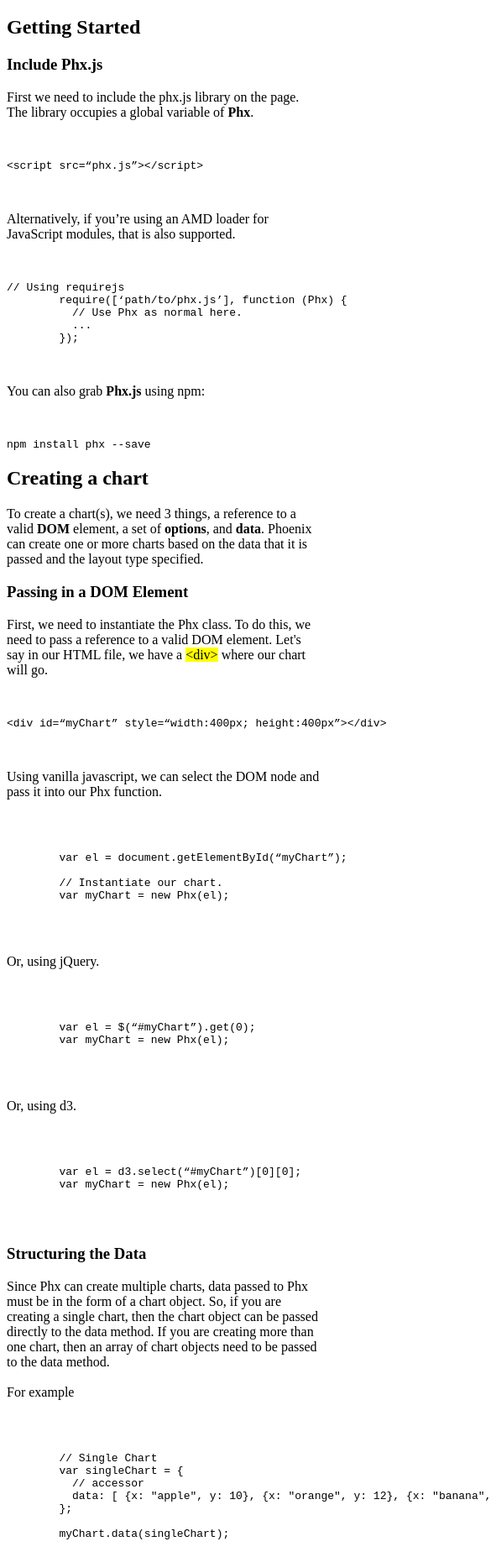
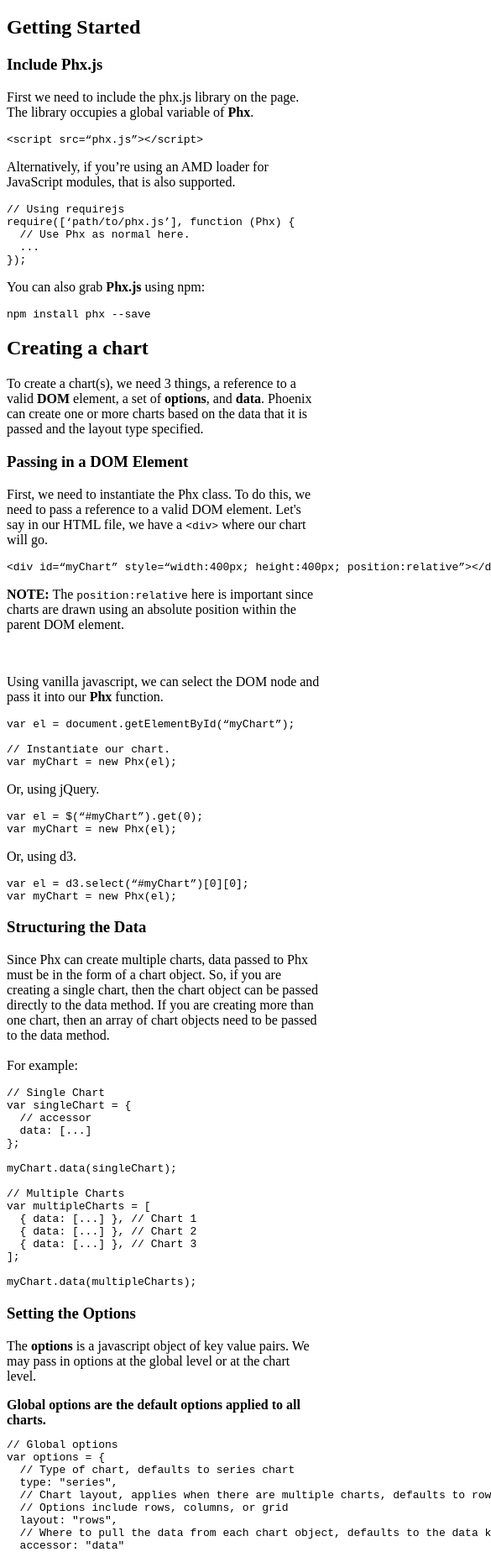
Before and after one commit to elastic/kibana-phoenix-plugin, a website: page public/index.html in a window 390 px wide. Shown: the part 91-1939 px from the top of the page at 84% size, 585 px wide, since content can reach past the window. Drawn offline with Linux system fonts and the light colour scheme.

Commit message:
fixing the layout of the code snippets

```diff
--- a/public/index.html
+++ b/public/index.html
@@ -3,24 +3,26 @@
     <div class="col-sm-3">
       <h3>Phoenix</h3>
     </div>
-    <div class="col-sm-6" ng-controller="ChartCtrl">
+    <div class="col-sm-8" ng-controller="ChartCtrl">
       <div class="content">
         <h1>Phoenix Documentation</h1>
         <h2>Getting Started</h2>
         <h3>Include Phx.js</h3>
+
         <p>
           First we need to include the phx.js library on the page. The library occupies a global variable of <strong>
           Phx</strong>.
         </p>
-        <br><pre><code>&lt;script src=“phx.js”&gt;&lt;/script&gt;</code></pre><br>
+
+        <pre>&lt;script src=“phx.js”&gt;&lt;/script&gt;</pre>
+
         <p>Alternatively, if you’re using an AMD loader for JavaScript modules, that is also supported.</p>
-        <br><pre><code data-lang="javascript">// Using requirejs
-        require([‘path/to/phx.js’], function (Phx) {
-          // Use Phx as normal here.
-          ...
-        });</code></pre><br>
+
+        <pre>// Using requirejs<br/>require([‘path/to/phx.js’], function (Phx) {<br/>  // Use Phx as normal here.<br/>  ...<br/>});</pre>
+
         <p>You can also grab <strong>Phx.js</strong> using npm:</p>
-        <br><pre><code>npm install phx --save</code></pre>
+
+        <kbd>npm install phx --save</kbd>
 
         <h2>Creating a chart</h2>
         <p>
@@ -30,83 +32,48 @@
         </p>
 
         <h3>Passing in a DOM Element</h3>
+
         <p>
           First, we need to instantiate the Phx class. To do this, we need to pass a reference to a valid DOM
-          element. Let's say in our HTML file, we have a <mark>&lt;div&gt;</mark> where our chart will go.
+          element. Let's say in our HTML file, we have a <code>&lt;div&gt;</code> where our chart will go.
         </p>
-        <br><pre><code>&lt;div id=“myChart” style=“width:400px; height:400px”&gt;&lt;/div&gt;</code></pre><br>
-
-        <p>Using vanilla javascript, we can select the DOM node and pass it into our Phx function.</p>
-        <br><pre><code>
-        var el = document.getElementById(“myChart”);
-
-        // Instantiate our chart.
-        var myChart = new Phx(el);
-        </code></pre><br>
+        <pre>&lt;div id=“myChart” style=“width:400px; height:400px; position:relative”&gt;&lt;/div&gt;</pre>
+        <p><strong>NOTE:</strong> The <code>position:relative</code> here is important since charts are drawn using
+          an absolute position within the parent DOM element.</p>
+        <br/>
+        <p>Using vanilla javascript, we can select the DOM node and pass it into our <strong>Phx</strong> function.</p>
+        <pre>var el = document.getElementById(“myChart”);<br/></br/>// Instantiate our chart.<br/>var myChart = new Phx(el);</pre>
 
         <p>Or, using jQuery.</p>
-        <br><pre><code>
-        var el = $(“#myChart”).get(0);
-        var myChart = new Phx(el);
-        </code></pre><br>
+
+        <pre>var el = $(“#myChart”).get(0);<br/>var myChart = new Phx(el);</pre>
 
         <p>Or, using d3.</p>
-        <br><pre><code>
-        var el = d3.select(“#myChart”)[0][0];
-        var myChart = new Phx(el);
-        </code></pre><br>
+
+        <pre>var el = d3.select(“#myChart”)[0][0];<br/>var myChart = new Phx(el);</pre>
 
         <h3>Structuring the Data</h3>
+
         <p>
           Since Phx can create multiple charts, data passed to Phx must be in the form of a chart object. So, if
           you are creating a single chart, then the chart object can be passed directly to the data method. If you
           are creating more than one chart, then an array of chart objects need to be passed to the data method.
           <br>
-          <br>For example<br>
+          <br>For example:
         </p>
 
-        <br><pre><code>
-        // Single Chart
-        var singleChart = {
-          // accessor
-          data: [ {x: "apple", y: 10}, {x: "orange", y: 12}, {x: "banana", y: 15} ]
-        };
-
-        myChart.data(singleChart);
-
-        // Multiple Charts
-        var multipleCharts = [
-          { data: [...] }, // Chart 1
-          { data: [...] }, // Chart 2
-          { data: [...] }, // Chart 3
-        ];
-
-        myChart.data(multipleCharts);
-        </code></pre><br>
+        <pre>// Single Chart<br/>var singleChart = {<br/>  // accessor<br/>  data: [...]<br/>};<br/><br/>myChart.data(singleChart);<br/><br/>// Multiple Charts<br/>var multipleCharts = [<br/>  { data: [...] }, // Chart 1<br/>  { data: [...] }, // Chart 2<br/>  { data: [...] }, // Chart 3<br/>];<br/><br/>myChart.data(multipleCharts);</pre>
 
         <h3>Setting the Options</h3>
+
         <p>
           The <strong>options</strong> is a javascript object of key value pairs. We may pass in options at the
           global level or at the chart level.
         </p>
+
         <strong>Global options are the default options applied to all charts.</strong>
 
-        <br><pre><code>
-        // Global options
-        var options = {
-          // Type of chart, defaults to series chart
-          type: "series",
-          // Chart layout, applies when there are multiple charts, defaults to rows
-          // Options include rows, columns, or grid
-          layout: "rows",
-          // Where to pull the data from each chart object, defaults to the data key
-          accessor: "data",
-        };
-
-        // Pass the options object to the options method to set the global options.
-        myChart.options(options);
-        </code></pre><br>
-
+        <pre>// Global options<br/>var options = {<br/>  // Type of chart, defaults to series chart<br/>  type: "series",<br/>  // Chart layout, applies when there are multiple charts, defaults to rows<br/>  // Options include rows, columns, or grid<br/>  layout: "rows",<br/>  // Where to pull the data from each chart object, defaults to the data key<br/>  accessor: "data"<br/>};<br/><br/>// Pass the options object to the options method to set the global options.<br/>myChart.options(options);</pre>
       </div>
       <div class="row" style="height:400px; width:400px; position:relative">
         <chart data="ui.data" options="ui.options"></chart>
--- a/public/lib/fakeData.js
+++ b/public/lib/fakeData.js
@@ -5,6 +5,7 @@
   label: 'Label 1',
   interval: 1000 * 30 // 30 seconds
 };
+
 function fakeData(pref) {
   var settings = _.assign({}, defaultOptions, pref);
 
```
